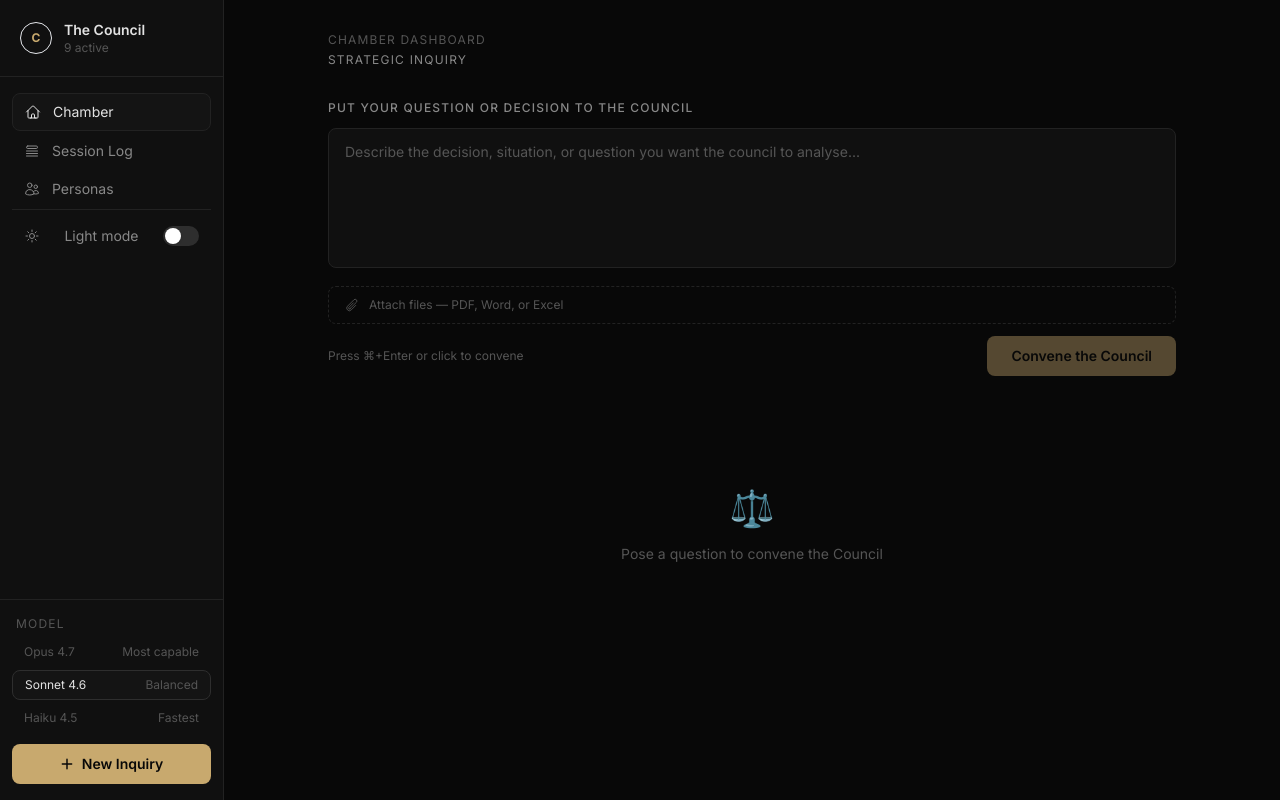
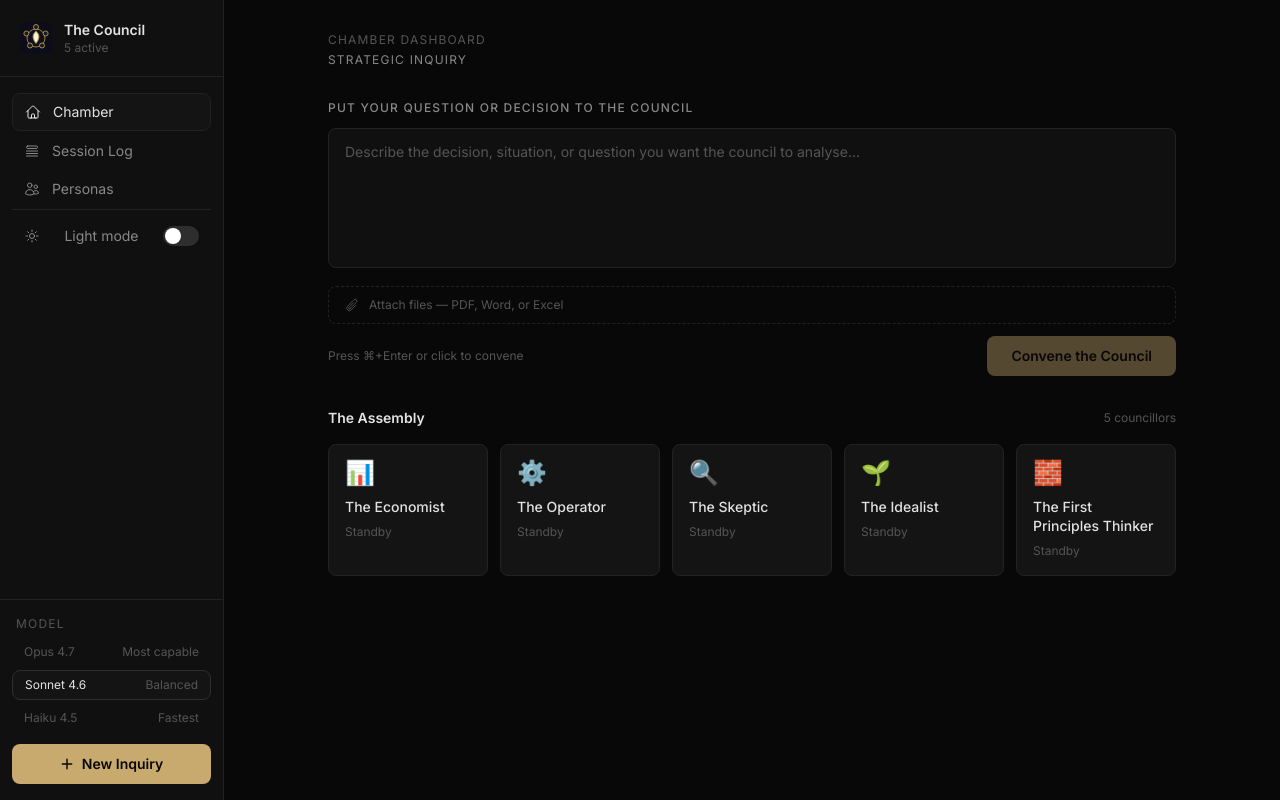
Before and after one commit to cosgroryan/the_council, a React (Vite) app: page / in a window 1280 px wide. Built offline with nearby package versions, Linux system fonts and the light colour scheme.

Commit message:
councilors now sit idle if active but unused

```diff
--- a/index.html
+++ b/index.html
@@ -4,6 +4,10 @@
     <meta charset="UTF-8" />
     <meta name="viewport" content="width=device-width, initial-scale=1.0" />
     <title>The Council</title>
+    <link rel="icon" type="image/svg+xml" href="/favicon.svg"/>
+    <link rel="apple-touch-icon" href="/logo.svg"/>
+    <meta name="theme-color" content="#0d0d1a"/>
+    <meta name="description" content="Convene your council of AI advisors. Pose a question, receive independent assessments, get a synthesised recommendation."/>
     <link rel="preconnect" href="https://fonts.googleapis.com">
     <link rel="preconnect" href="https://fonts.gstatic.com" crossorigin>
     <link href="https://fonts.googleapis.com/css2?family=Inter:ital,opsz,wght@0,14..32,300;0,14..32,400;0,14..32,500;0,14..32,600;0,14..32,700;1,14..32,400&display=swap" rel="stylesheet">
--- a/src/App.jsx
+++ b/src/App.jsx
@@ -62,13 +62,11 @@ export default function App() {
         {/* Logo */}
         <div className="px-5 py-5 border-b border-council-border">
           <div className="flex items-center gap-3">
-            <div className="w-8 h-8 rounded-full bg-council-accent/20 border border-council-accent/30 flex items-center justify-center flex-shrink-0">
-              <span className="text-council-accent text-xs font-bold">C</span>
-            </div>
+            <img src="/favicon.svg" alt="The Council" className="w-8 h-8 flex-shrink-0" />
             <div>
               <div className="text-sm font-semibold text-council-text">The Council</div>
               <div className="text-xs text-council-text-dim">
-                {council.isLoading ? 'Deliberating...' : `${council.councillors.length} active`}
+                {council.isLoading ? 'Deliberating...' : `${council.councillors.filter(c => c.active !== false).length} active`}
               </div>
             </div>
           </div>
@@ -208,7 +206,7 @@ export default function App() {
 }
 
 function ChamberView({ council, onCardClick }) {
-  const hasResponses = Object.keys(council.councillorResponses).length > 0;
+  const activeCouncillors = council.councillors.filter(c => c.active !== false);
 
   return (
     <div className="max-w-4xl mx-auto px-6 py-8 space-y-8">
@@ -224,18 +222,17 @@ function ChamberView({ council, onCardClick }) {
       {/* Synthesis preview */}
       <SynthesisPreview synthesis={council.synthesis} />
 
-      {/* Assembly */}
-      {hasResponses && (
-        <section className="animate-fade-in space-y-4">
+      {/* Assembly — always visible, only active councillors */}
+      <section className="space-y-4">
         <div className="flex items-center justify-between">
           <h2 className="text-sm font-semibold text-council-text">The Assembly</h2>
           <span className="text-xs text-council-text-dim">
-              {council.councillors.length} active persona{council.councillors.length !== 1 ? 's' : ''}
+            {activeCouncillors.length} councillor{activeCouncillors.length !== 1 ? 's' : ''}
           </span>
         </div>
 
         <div className="grid grid-cols-2 sm:grid-cols-3 lg:grid-cols-5 gap-3">
-            {council.councillors.map(councillor => (
+          {activeCouncillors.map(councillor => (
             <CouncillorCard
               key={councillor.id}
               councillor={councillor}
@@ -245,7 +242,6 @@ function ChamberView({ council, onCardClick }) {
           ))}
         </div>
       </section>
-      )}
 
       {/* Chairperson synthesis */}
       {council.chairpersonResponse && (
@@ -255,14 +251,6 @@ function ChamberView({ council, onCardClick }) {
           onReply={council.askFollowUp}
           sessionCount={council.sessionLog.length + (council.chairpersonResponse.status !== 'ready' ? 1 : 0)}
         />
-      )}
-
-      {/* Empty state */}
-      {!hasResponses && !council.isLoading && (
-        <div className="text-center py-20 text-council-text-dim text-sm">
-          <div className="text-4xl mb-4">⚖️</div>
-          <div>Pose a question to convene the Council</div>
-        </div>
       )}
     </div>
   );
--- a/src/components/CouncillorCard.jsx
+++ b/src/components/CouncillorCard.jsx
@@ -1,5 +1,5 @@
 export default function CouncillorCard({ councillor, response, onClick }) {
-  const status = response?.status ?? 'waiting';
+  const status = response?.status ?? 'idle';
   const isClickable = status === 'ready' || status === 'error';
 
   return (
@@ -36,11 +36,17 @@ export default function CouncillorCard({ councillor, response, onClick }) {
           <span className="text-xs text-council-text-dim">Deliberating</span>
         </div>
       )}
+
+      {status === 'idle' && (
+        <div className="mt-2 text-xs text-council-text-dim">Standby</div>
+      )}
     </button>
   );
 }
 
 function StatusBadge({ status }) {
+  if (status === 'idle') return null;
+
   if (status === 'waiting') {
     return (
       <span className="flex items-center gap-1 text-xs text-council-text-dim px-2 py-0.5 rounded-full border border-council-border">
```
Also changed, not shown: public/favicon.svg (added), public/logo.svg (added). Lines whose indentation alone changed are shown as unchanged.
